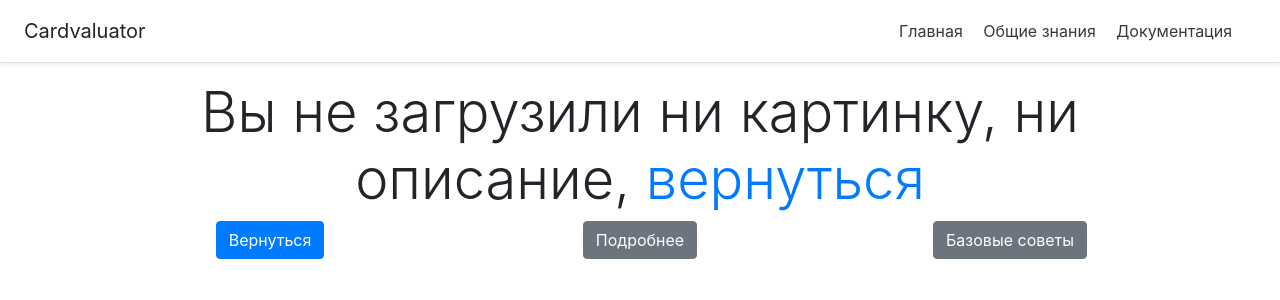
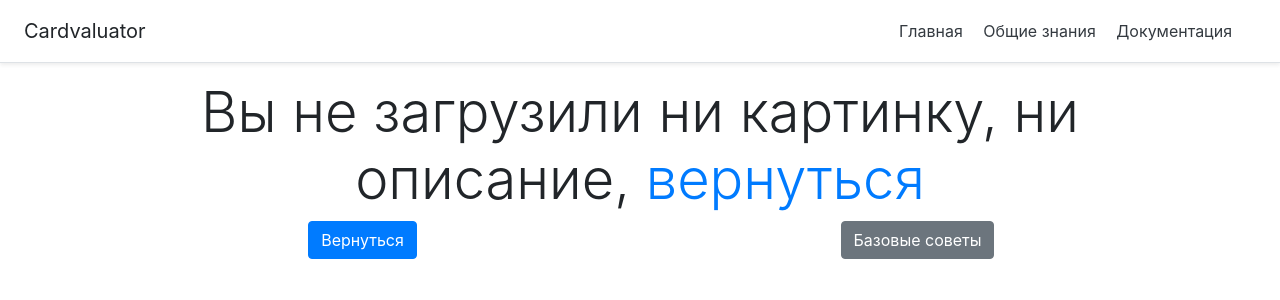
Before and after one commit to PBspacey/wb-category-analysis, a Flask app: template app/templates/eval_result.html in a window 1280 px wide. Shown: the top 300 px of the page. Run offline with Flask 3, Linux system fonts and the light colour scheme; the template is opened without the code that fills it, so the values that code supplies are empty; some libraries are stand-ins or nearby versions.

Commit message:
button fix

```diff
--- a/app/templates/eval_result.html
+++ b/app/templates/eval_result.html
@@ -113,9 +113,6 @@
                 <a href="/evaluate" class="btn btn-primary">Вернуться</a>
             </div>
             <div class="col">
-                <a href="/evaluate/result/detailed" class="btn btn-secondary">Подробнее</a>
-            </div>
-            <div class="col">
                 <a href="/about" class="btn btn-secondary">Базовые советы</a>
             </div>
         </div>
```
